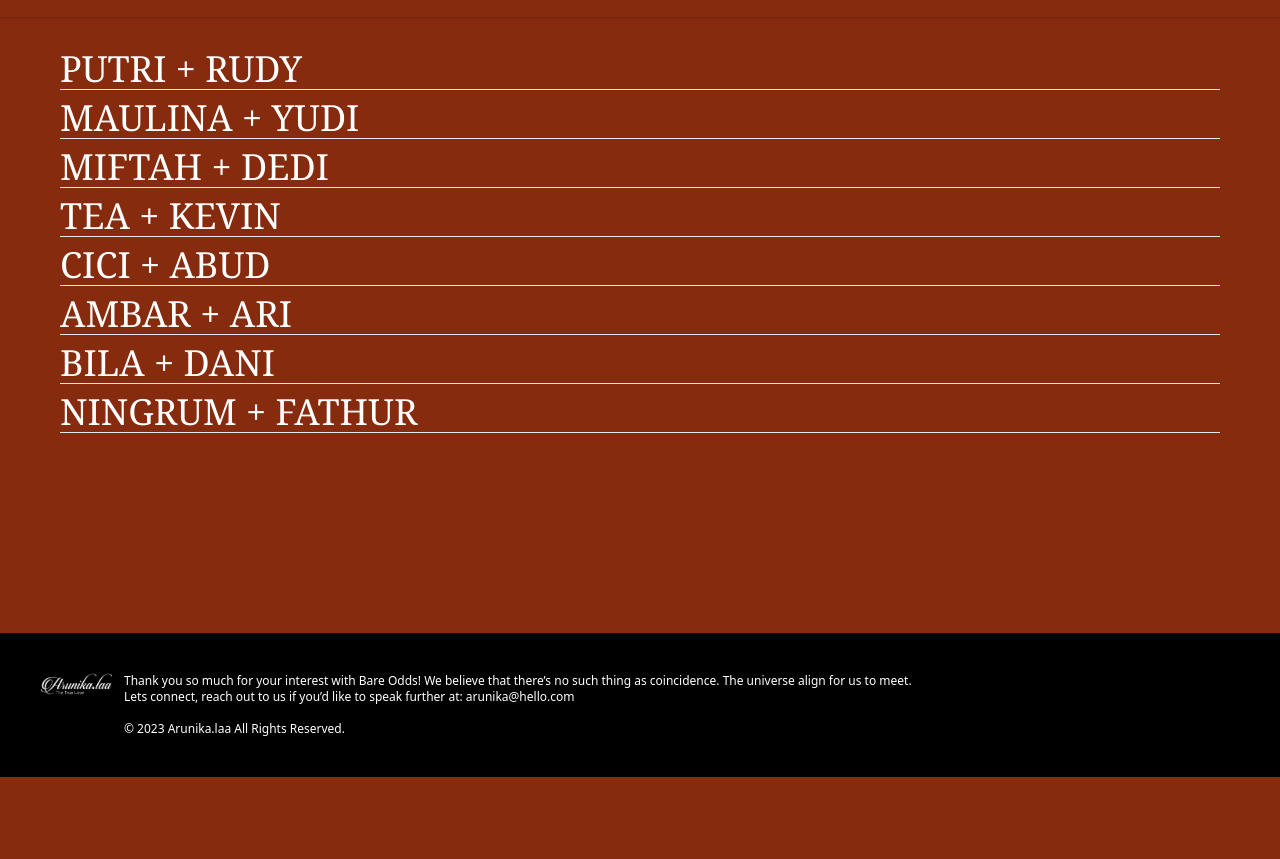
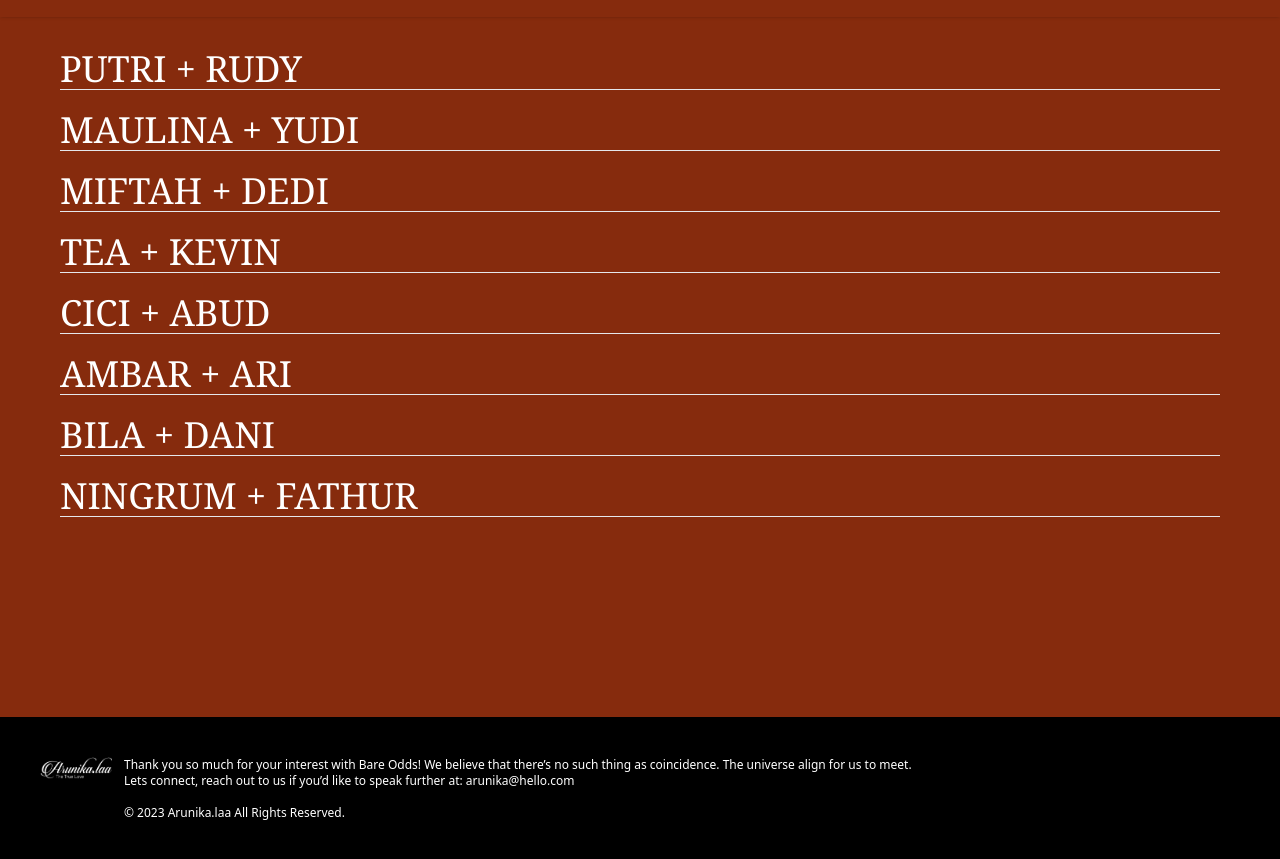
Before and after one commit to farhanriski/arunika_portofolio, a website: page public/portofolio.html in a window 1280 px wide. Shown: the part 63-922 px from the top of the page. Before the commit the page ends 840 px from the top, so only its background shows below. Drawn offline with nearby package versions, Linux system fonts and the light colour scheme.

Commit message:
modif porto

```diff
--- a/public/portofolio.html
+++ b/public/portofolio.html
@@ -51,37 +51,45 @@
       </div>
       <!-- NAVBAR END-->
 
-    <div class="pb-48 tablet:pt-28 pt-24 tablet:items-center tablet:px-7">
+    <div class="pb-48 tablet:pt-28 pt-24  tablet:px-7 flex flex-col gap-3 tablet:flex-none">
       <div class=" text-white pb-2">
-        <h2 class="pl-8 tablet:text-4xl ">PUTRI + RUDY</h2>
+        <a href="porto1.html">
+        <h2 class="pl-8 tablet:text-4xl ">PUTRI + RUDY</h2></a>
         <hr class="mx-8">
       </div>
       <div class=" text-white pb-2">
-        <h2 class="pl-8 tablet:text-4xl">MAULINA + YUDI</h2>
+        <a href="porto2.html">
+        <h2 class="pl-8 tablet:text-4xl">MAULINA + YUDI</h2></a>
         <hr class="mx-8">
       </div>
       <div class=" text-white pb-2">
-        <h2 class="pl-8 tablet:text-4xl">MIFTAH + DEDI</h2>
+        <a href="porto3.html">
+        <h2 class="pl-8 tablet:text-4xl">MIFTAH + DEDI</h2></a>
         <hr class="mx-8">
       </div>
       <div class=" text-white pb-2">
-        <h2 class="pl-8 tablet:text-4xl">TEA + KEVIN</h2>
+        <a href="porto4.html">
+        <h2 class="pl-8 tablet:text-4xl">TEA + KEVIN</h2></a>
         <hr class="mx-8">
       </div>
       <div class=" text-white pb-2">
-        <h2 class="pl-8 tablet:text-4xl">CICI + ABUD</h2>
+        <a href="porto5.html">
+        <h2 class="pl-8 tablet:text-4xl">CICI + ABUD</h2></a>
         <hr class="mx-8">
       </div>
       <div class=" text-white pb-2">
-        <h2 class="pl-8 tablet:text-4xl">AMBAR + ARI</h2>
+        <a href="porto6.html">
+        <h2 class="pl-8 tablet:text-4xl">AMBAR + ARI</h2></a>
         <hr class="mx-8">
       </div>
       <div class=" text-white pb-2">
-        <h2 class="pl-8 tablet:text-4xl">BILA + DANI</h2>
+        <a href="porto7.html">
+        <h2 class="pl-8 tablet:text-4xl">BILA + DANI</h2></a>
         <hr class="mx-8">
       </div>
       <div class=" text-white pb-2">
-        <h2 class="pl-8 tablet:text-4xl">NINGRUM + FATHUR</h2>
+        <a href="porto8.html">
+        <h2 class="pl-8 tablet:text-4xl">NINGRUM + FATHUR</h2></a>
         <hr class="mx-8">
       </div>
     </div>
```
Also changed, not shown: public/css/style.css.
